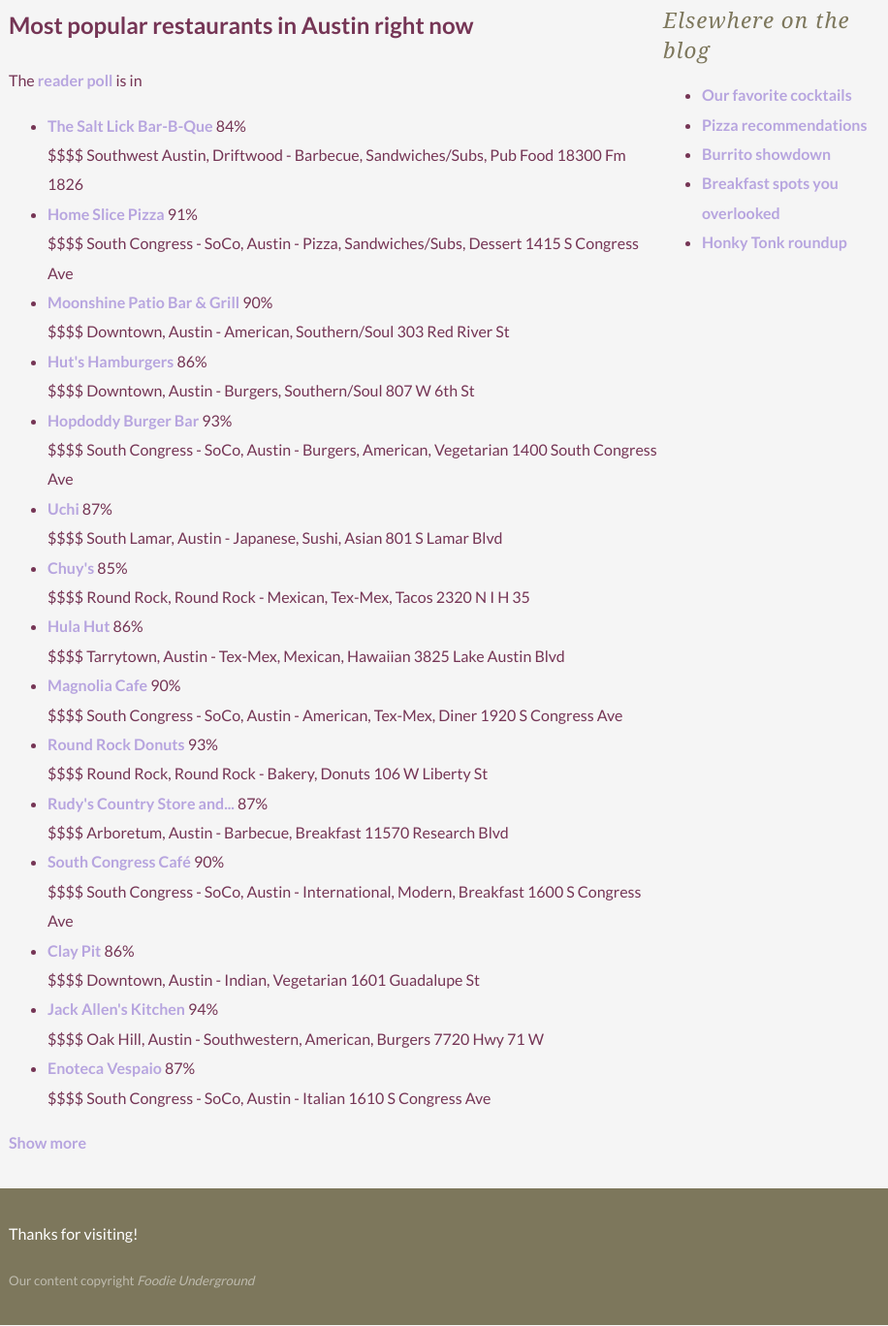
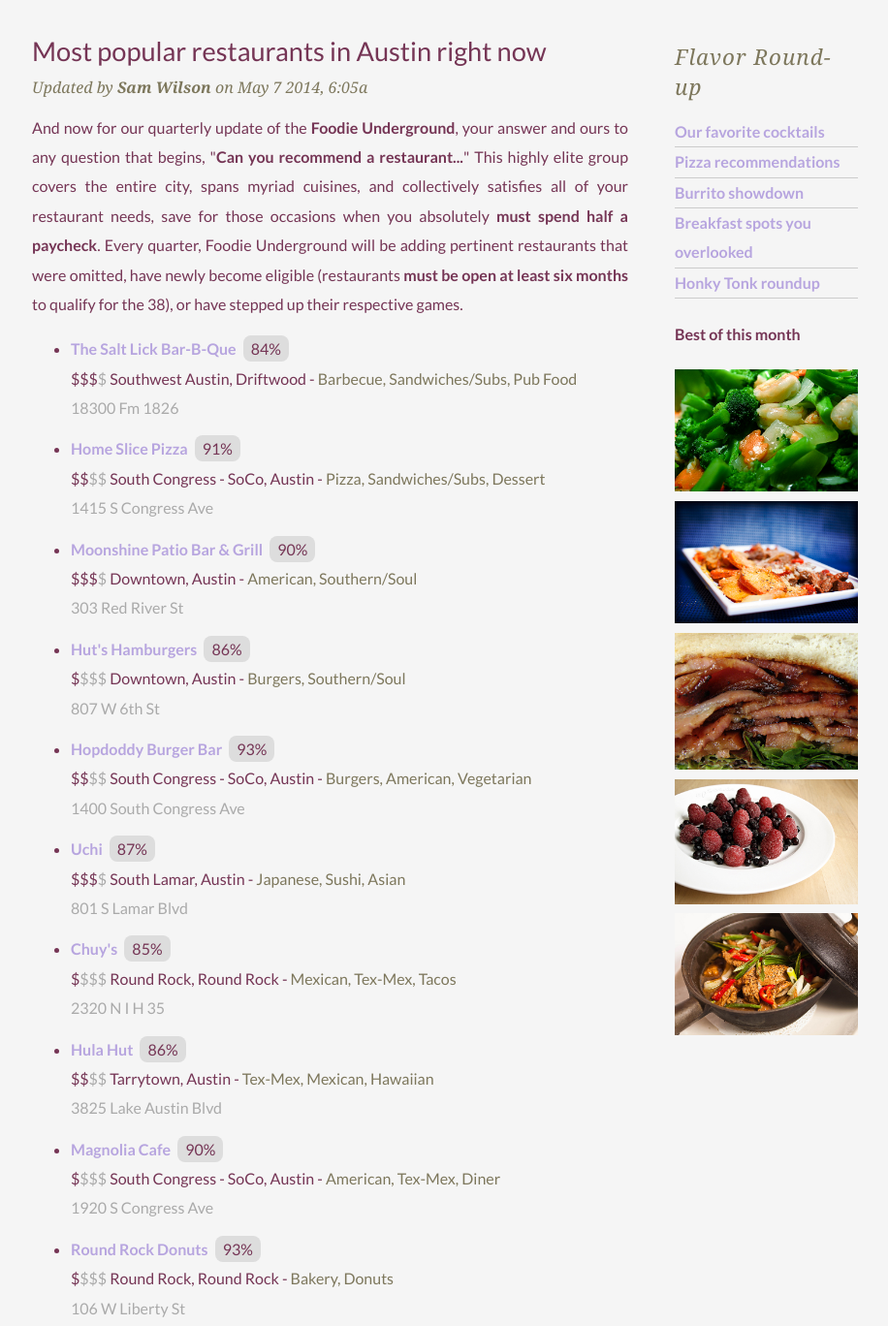
Before and after one commit to ryanve/frontend-exercises, a website: page app/exercises/001/index.html in a window 1280 px wide. Shown: the part 161-1529 px from the top of the page at 97% size, without its empty margins (181-1097 px from the left). Drawn offline with Linux system fonts and the light colour scheme.

Commit message:
more work on this fleshing out test page

```diff
--- a/app/exercises/001/index.html
+++ b/app/exercises/001/index.html
@@ -12,25 +12,27 @@
   <body>
     <section class="container">
       <header class="nav-area clearfix">
-        <h1 class="typo-logo secondary col"><span class="huge fancy">Foodie</span> Underground</h1>
+        <h1 class="typo-logo secondary col"><span class="huge typo-logo__foodie">Foodie</span> Underground</h1>
         <nav class="main-nav primary col">
           <a class="main-nav__item" href="#">Home</a>
           <a class="main-nav__item active" href="#">Blog</a>
           <a class="main-nav__item" href="#">About</a>
         </nav>
       </header>
-      <article class="primary col content">
-        <h2>Most popular restaurants in Austin right now</h2>
-        <p>The <a href="#">reader poll</a> is in</p>
+      <section class="blog__item row">
+        <article class="primary col entry content">
+          <h2 class="entry__title">Most popular restaurants in Austin right now</h2>
+          <p class="entry__attribution">Updated by <a href="#" class="entry__author" rel="author">Sam Wilson</a> on May 7 2014, 6:05a</p>
+          <p>And now for our quarterly update of the <strong>Foodie Underground</strong>, your answer and ours to any question that begins, "<strong>Can you recommend a restaurant...</strong>" This highly elite group covers the entire city, spans myriad cuisines, and collectively satisfies all of your restaurant needs, save for those occasions when you absolutely <strong>must spend half a paycheck</strong>. Every quarter, Foodie Underground will be adding pertinent restaurants that were omitted, have newly become eligible (restaurants <strong>must be open at least six months</strong> to qualify for the 38), or have stepped up their respective games.</p>
           <ul class="featured restaurants">
-          <li class="row-fluid restaurant">
-            <div class="details">
-              <div class="title">
-                <a href="#" class="resto_name" data-ga-ui="resto-title" data-ga="click" title="The Salt Lick Bar-B-Que">The Salt Lick Bar-B-Que</a>
+            <li class="restaurant">
+              <div class="restaurant__details">
+                <div class="restaurant__title">
+                  <a href="#" class="resto_name" title="The Salt Lick Bar-B-Que">The Salt Lick Bar-B-Que</a>
                   <span class="rating-percent">84%</span>
                 </div>
-              <div class="info">
-                <span class="price">$$$<span class="price-gray">$</span></span>
+                <div class="restaurant__info">
+                  <span class="price">$$$<span class="price--gray">$</span></span>
                   <span class="neighborhood">
                     Southwest Austin, Driftwood
                   </span>
@@ -44,14 +46,14 @@
                 </div>
               </div>
             </li>
-          <li class="row-fluid restaurant">
-            <div class="details">
-              <div class="title">
-                <a href="#" class="resto_name" data-ga-ui="resto-title" data-ga="click" title="Home Slice Pizza">Home Slice Pizza</a>
+            <li class="restaurant">
+              <div class="restaurant__details">
+                <div class="restaurant__title">
+                  <a href="#" class="resto_name" title="Home Slice Pizza">Home Slice Pizza</a>
                   <span class="rating-percent">91%</span>
                 </div>
-              <div class="info">
-                <span class="price">$$<span class="price-gray">$$</span></span>
+                <div class="restaurant__info">
+                  <span class="price">$$<span class="price--gray">$$</span></span>
                   <span class="neighborhood">
                     South Congress - SoCo, Austin
                   </span>
@@ -65,14 +67,14 @@
                 </div>
               </div>
             </li>
-          <li class="row-fluid restaurant">
-            <div class="details">
-              <div class="title">
+            <li class="restaurant">
+              <div class="restaurant__details">
+                <div class="restaurant__title">
                   <a href="#" class="resto_name" data-ga-ui="resto-title" data-ga="click" title="Moonshine Patio Bar &amp; Grill">Moonshine Patio Bar &amp; Grill</a>
                   <span class="rating-percent">90%</span>
                 </div>
-              <div class="info">
-                <span class="price">$$$<span class="price-gray">$</span></span>
+                <div class="restaurant__info">
+                  <span class="price">$$$<span class="price--gray">$</span></span>
                   <span class="neighborhood">
                     Downtown, Austin
                   </span>
@@ -86,14 +88,14 @@
                 </div>
               </div>
             </li>
-          <li class="row-fluid restaurant">
-            <div class="details">
-              <div class="title">
+            <li class="restaurant">
+              <div class="restaurant__details">
+                <div class="restaurant__title">
                   <a href="#" class="resto_name" data-ga-ui="resto-title" data-ga="click" title="Hut's Hamburgers">Hut's Hamburgers</a>
                   <span class="rating-percent">86%</span>
                 </div>
-              <div class="info">
-                <span class="price">$<span class="price-gray">$$$</span></span>
+                <div class="restaurant__info">
+                  <span class="price">$<span class="price--gray">$$$</span></span>
                   <span class="neighborhood">
                     Downtown, Austin
                   </span>
@@ -107,14 +109,14 @@
                 </div>
               </div>
             </li>
-          <li class="row-fluid restaurant">
-            <div class="details">
-              <div class="title">
+            <li class="restaurant">
+              <div class="restaurant__details">
+                <div class="restaurant__title">
                   <a href="#" class="resto_name" data-ga-ui="resto-title" data-ga="click" title="Hopdoddy Burger Bar">Hopdoddy Burger Bar</a>
                   <span class="rating-percent">93%</span>
                 </div>
-              <div class="info">
-                <span class="price">$$<span class="price-gray">$$</span></span>
+                <div class="restaurant__info">
+                  <span class="price">$$<span class="price--gray">$$</span></span>
                   <span class="neighborhood">
                     South Congress - SoCo, Austin
                   </span>
@@ -128,14 +130,14 @@
                 </div>
               </div>
             </li>
-          <li class="row-fluid restaurant">
-            <div class="details">
-              <div class="title">
+            <li class="restaurant">
+              <div class="restaurant__details">
+                <div class="restaurant__title">
                   <a href="#" class="resto_name" data-ga-ui="resto-title" data-ga="click" title="Uchi">Uchi</a>
                   <span class="rating-percent">87%</span>
                 </div>
-              <div class="info">
-                <span class="price">$$$<span class="price-gray">$</span></span>
+                <div class="restaurant__info">
+                  <span class="price">$$$<span class="price--gray">$</span></span>
                   <span class="neighborhood">
                     South Lamar, Austin
                   </span>
@@ -149,14 +151,14 @@
                 </div>
               </div>
             </li>
-          <li class="row-fluid restaurant">
-            <div class="details">
-              <div class="title">
+            <li class="restaurant">
+              <div class="restaurant__details">
+                <div class="restaurant__title">
                   <a href="#" class="resto_name" data-ga-ui="resto-title" data-ga="click" title="Chuy's">Chuy's</a>
                   <span class="rating-percent">85%</span>
                 </div>
-              <div class="info">
-                <span class="price">$<span class="price-gray">$$$</span></span>
+                <div class="restaurant__info">
+                  <span class="price">$<span class="price--gray">$$$</span></span>
                   <span class="neighborhood">
                     Round Rock, Round Rock
                   </span>
@@ -170,14 +172,14 @@
                 </div>
               </div>
             </li>
-          <li class="row-fluid restaurant">
-            <div class="details">
-              <div class="title">
+            <li class="restaurant">
+              <div class="restaurant__details">
+                <div class="restaurant__title">
                   <a href="#" class="resto_name" data-ga-ui="resto-title" data-ga="click" title="Hula Hut">Hula Hut</a>
                   <span class="rating-percent">86%</span>
                 </div>
-              <div class="info">
-                <span class="price">$$<span class="price-gray">$$</span></span>
+                <div class="restaurant__info">
+                  <span class="price">$$<span class="price--gray">$$</span></span>
                   <span class="neighborhood">
                     Tarrytown, Austin
                   </span>
@@ -191,14 +193,14 @@
                 </div>
               </div>
             </li>
-          <li class="row-fluid restaurant">
-            <div class="details">
-              <div class="title">
+            <li class="restaurant">
+              <div class="restaurant__details">
+                <div class="restaurant__title">
                   <a href="#" class="resto_name" data-ga-ui="resto-title" data-ga="click" title="Magnolia Cafe">Magnolia Cafe</a>
                   <span class="rating-percent">90%</span>
                 </div>
-              <div class="info">
-                <span class="price">$<span class="price-gray">$$$</span></span>
+                <div class="restaurant__info">
+                  <span class="price">$<span class="price--gray">$$$</span></span>
                   <span class="neighborhood">
                     South Congress - SoCo, Austin
                   </span>
@@ -212,14 +214,14 @@
                 </div>
               </div>
             </li>
-          <li class="row-fluid restaurant">
-            <div class="details">
-              <div class="title">
+            <li class="restaurant">
+              <div class="restaurant__details">
+                <div class="restaurant__title">
                   <a href="#" class="resto_name" data-ga-ui="resto-title" data-ga="click" title="Round Rock Donuts">Round Rock Donuts</a>
                   <span class="rating-percent">93%</span>
                 </div>
-              <div class="info">
-                <span class="price">$<span class="price-gray">$$$</span></span>
+                <div class="restaurant__info">
+                  <span class="price">$<span class="price--gray">$$$</span></span>
                   <span class="neighborhood">
                     Round Rock, Round Rock
                   </span>
@@ -233,14 +235,14 @@
                 </div>
               </div>
             </li>
-          <li class="row-fluid restaurant">
-            <div class="details">
-              <div class="title">
+            <li class="restaurant">
+              <div class="restaurant__details">
+                <div class="restaurant__title">
                   <a href="#" class="resto_name" data-ga-ui="resto-title" data-ga="click" title="Rudy's Country Store and Bar-B-Q">Rudy's Country Store and...</a>
                   <span class="rating-percent">87%</span>
                 </div>
-              <div class="info">
-                <span class="price">$<span class="price-gray">$$$</span></span>
+                <div class="restaurant__info">
+                  <span class="price">$<span class="price--gray">$$$</span></span>
                   <span class="neighborhood">
                     Arboretum, Austin
                   </span>
@@ -254,14 +256,14 @@
                 </div>
               </div>
             </li>
-          <li class="row-fluid restaurant">
-            <div class="details">
-              <div class="title">
+            <li class="restaurant">
+              <div class="restaurant__details">
+                <div class="restaurant__title">
                   <a href="#" class="resto_name" data-ga-ui="resto-title" data-ga="click" title="South Congress Café">South Congress Café</a>
                   <span class="rating-percent">90%</span>
                 </div>
-              <div class="info">
-                <span class="price">$$$<span class="price-gray">$</span></span>
+                <div class="restaurant__info">
+                  <span class="price">$$$<span class="price--gray">$</span></span>
                   <span class="neighborhood">
                     South Congress - SoCo, Austin
                   </span>
@@ -275,14 +277,14 @@
                 </div>
               </div>
             </li>
-          <li class="row-fluid restaurant">
-            <div class="details">
-              <div class="title">
+            <li class="restaurant">
+              <div class="restaurant__details">
+                <div class="restaurant__title">
                   <a href="#" class="resto_name" data-ga-ui="resto-title" data-ga="click" title="Clay Pit">Clay Pit</a>
                   <span class="rating-percent">86%</span>
                 </div>
-              <div class="info">
-                <span class="price">$$<span class="price-gray">$$</span></span>
+                <div class="restaurant__info">
+                  <span class="price">$$<span class="price--gray">$$</span></span>
                   <span class="neighborhood">
                     Downtown, Austin
                   </span>
@@ -296,14 +298,14 @@
                 </div>
               </div>
             </li>
-          <li class="row-fluid restaurant">
-            <div class="details">
-              <div class="title">
+            <li class="restaurant">
+              <div class="restaurant__details">
+                <div class="restaurant__title">
                   <a href="#" class="resto_name" data-ga-ui="resto-title" data-ga="click" title="Jack Allen's Kitchen">Jack Allen's Kitchen</a>
                   <span class="rating-percent">94%</span>
                 </div>
-              <div class="info">
-                <span class="price">$$<span class="price-gray">$$</span></span>
+                <div class="restaurant__info">
+                  <span class="price">$$<span class="price--gray">$$</span></span>
                   <span class="neighborhood">
                     Oak Hill, Austin
                   </span>
@@ -317,14 +319,14 @@
                 </div>
               </div>
             </li>
-          <li class="row-fluid restaurant">
-            <div class="details">
-              <div class="title">
+            <li class="restaurant">
+              <div class="restaurant__details">
+                <div class="restaurant__title">
                   <a href="#" class="resto_name" data-ga-ui="resto-title" data-ga="click" title="Enoteca Vespaio">Enoteca Vespaio</a>
                   <span class="rating-percent">87%</span>
                 </div>
-              <div class="info">
-                <span class="price">$$$<span class="price-gray">$</span></span>
+                <div class="restaurant__info">
+                  <span class="price">$$$<span class="price--gray">$</span></span>
                   <span class="neighborhood">
                     South Congress - SoCo, Austin
                   </span>
@@ -344,20 +346,28 @@
           </div>
         </article>
         <aside class="secondary col elsewhere">
-        <h3>Elsewhere on the blog</h3>
-        <ul class="other-links">
+          <h3 class="elsewhere__title">Flavor Round-up</h3>
+          <ul class="other-links list--clear list--flush list--ruled">
             <li><a href="#">Our favorite cocktails</a></li>
             <li><a href="#">Pizza recommendations</a></li>
             <li><a href="#">Burrito showdown</a></li>
             <li><a href="#">Breakfast spots you overlooked</a></li>
             <li><a href="#">Honky Tonk roundup</a></li>
           </ul>
+          <h4>Best of this month</h4>
+          <ul class="gallery-list list--clear list--flush">
+            <li><a href="#"><img src="/images/f1.jpg"></a></li>
+            <li><a href="#"><img src="/images/f2.jpg"></a></li>
+            <li><a href="#"><img src="/images/f3.jpg"></a></li>
+            <li><a href="#"><img src="/images/f4.jpg"></a></li>
+            <li><a href="#"><img src="/images/f5.jpg"></a></li>
+          </ul>
         </aside>
+      </section> <!--/.row-->
     </section>
     <footer class="col site-footer">
       <div class="container">
-          <p>Thanks for visiting!</p>
-          <small class="half-fade">Our content copyright <em>Foodie Underground</em></small>
+        <small class="half-fade">Thanks for visiting. This content copyright <em>Foodie Underground</em></small>
       </div>
     </footer>
   </body>
--- a/app/exercises/001/style.css
+++ b/app/exercises/001/style.css
@@ -1,16 +1,7 @@
 /* General */
-.clearfix:before,
-.clearfix:after {
-  content: " ";
-  display: table;
-}
 
-.clearfix:after {
-  clear: both;
-}
-
-.clearfix {
-  *zoom: 1;
+* {
+  box-sizing: border-box;
 }
 
 html {
@@ -27,9 +18,32 @@
   padding: 0;
 }
 
+.clearfix:before,
+.clearfix:after {
+  content: " ";
+  display: table;
+}
+
+.clearfix:after {
+  clear: both;
+}
+
+.clearfix {
+  *zoom: 1;
+}
+
+img {
+  max-width: 100%;
+}
+
 p {
   margin-top: 0;
   text-align: justify;
+}
+
+h2 {
+  font-size: 1.7rem;
+  font-weight: normal;
 }
 
 h3 {
@@ -71,6 +85,16 @@
   width: 100%;
   float: left;
   display: block;
+  padding-left: 1.5rem;
+  padding-right: 1.5rem;
+}
+
+.col:first-child {
+  padding-left: 0;
+}
+
+.col:last-child {
+  padding-right: 0;
 }
 
 .primary {
@@ -90,7 +114,7 @@
 }
 
 .nav-area {
-  margin-top: 28px;
+  margin-top: 4.5rem;
 }
 
 .main-nav {
@@ -106,7 +130,7 @@
   }
 
 /* Typography */
-.fancy {
+.typo-logo__foodie {
   font-family: 'Abril Fatface', cursive;
   text-transform: lowercase;
   display: block;
@@ -128,3 +152,67 @@
 .huge {
   font-size: 5rem;
 }
+
+/* Lists */
+.list--clear {
+  list-style: none;
+}
+
+.gallery-list {
+}
+
+.list--flush {
+  padding: 0;
+}
+
+.list--ruled > li {
+  border-bottom: 1px #ccc solid;
+}
+
+/* Pages */
+
+.entry__attribution {
+  color: #7D775C;
+  font: italic normal 1rem georgia, sans-serif;
+}
+
+.entry__attribution > a {
+  color: #7D775C;
+}
+
+.entry__title {
+  margin-top: 0;
+  margin-bottom: 0;
+}
+
+.elsewhere {
+  margin-top: 1rem;
+}
+
+.elsewhere__title {
+  margin-top: 0;
+}
+
+.rating-percent {
+  padding: .25rem .5rem;
+  border-radius: .5rem;
+  background: #ddd;
+  margin-left: .25rem;
+}
+
+.price--gray {
+  color: #aaa;
+}
+
+.cuisines {
+  color: #7D775C;
+}
+
+.address {
+  display: block;
+  color: #aaa;
+}
+
+.restaurant {
+  margin-bottom: .75rem;
+}
--- a/gulpfile.js
+++ b/gulpfile.js
@@ -126,7 +126,7 @@
         server.changed(file.path);
     });
 
-    gulp.watch(['app/styles/**/*.scss', 'app/**/*.scss', 'app/**/*.css'], ['styles']);
+    gulp.watch(['app/styles/**/*.scss', 'app/**/*.scss', 'app/exercises/**/*.css'], ['styles']);
     gulp.watch('app/scripts/**/*.js', ['scripts']);
     gulp.watch('app/images/**/*', ['images']);
     gulp.watch('bower.json', ['wiredep']);
```
Also changed, not shown: app/images/f1.jpg (added), app/images/f2.jpg (added), app/images/f3.jpg (added), app/images/f4.jpg (added), app/images/f5.jpg (added). Lines whose indentation alone changed are shown as unchanged.
